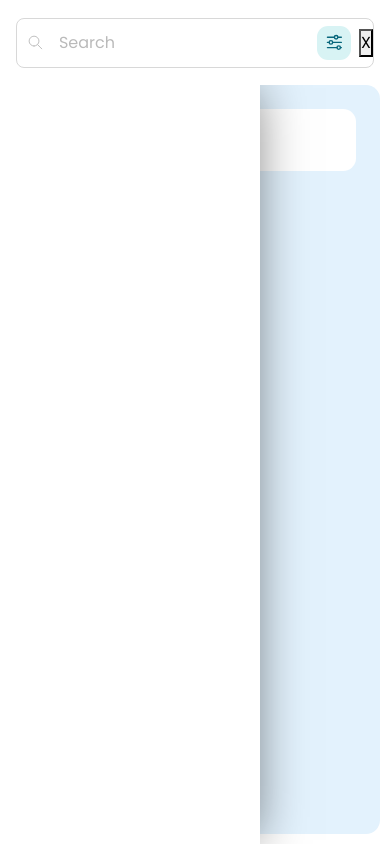
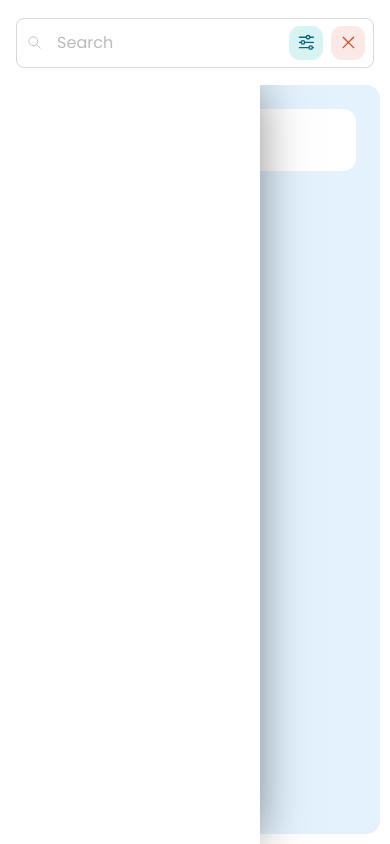
Before and after one commit to LuisEspanna/UdeSpeak-Admin, a React (Create React App) app: page / in a window 390 px wide. Both pictures are taken after a click on the button 83 px from the left and 42 px from the top of the page. Built offline with nearby package versions, Linux system fonts and the light colour scheme.

Commit message:
:lipstick: Cosmetic :: Responsive float searchbar

```diff
--- a/src/components/Button/button.scss
+++ b/src/components/Button/button.scss
@@ -56,3 +56,36 @@
         }
     }
 }
+
+.button-danger{
+    @extend .button;
+    background-color: #FBE9E7;
+
+    &:hover{
+        background: #D9491D radial-gradient(circle, transparent 1%, #D9491D 1%) center/15000%;
+        color: $white;
+    }
+
+    .icon{
+        fill: #D9491D;
+        stroke: #D9491D;
+        transition: 0.5s;
+    }
+
+    &:hover .icon{
+        transition: 0.8s;
+        fill: white;
+        stroke: white;
+    }
+
+    &-active{
+
+        background: $color-primary radial-gradient(circle, transparent 1%, $color-primary 1%) center/15000%;
+
+        .icon{
+            fill: #fff;
+            stroke: white;
+            transition: 0.5s;
+        }
+    }
+}
--- /dev/null
+++ b/src/components/icons/CloseIcon.js
@@ -0,0 +1,24 @@
+import React from 'react'
+
+export default function CloseIcon() {
+    return (
+        <svg
+            className='icon'
+            width="1.3rem"
+            height="1.3rem"
+            viewBox="0 0 24 24"
+            strokeWidth="1.5"
+            stroke="currentColor"
+            fill="none"
+            strokeLinecap="round"
+            strokeLinejoin="round"
+        >
+            <path
+                stroke="none" d="M0 0h24v24H0z"
+                fill="none">
+            </path>
+            <line x1="18" y1="6" x2="6" y2="18"></line>
+            <line x1="6" y1="6" x2="18" y2="18"></line>
+        </svg>
+    )
+}
--- a/src/components/searchBar/SearchBar.js
+++ b/src/components/searchBar/SearchBar.js
@@ -2,6 +2,7 @@ import React, { useState } from 'react'
 import Button from '../button/Button'
 import SearchIcon from '../icons/SearchIcon'
 import SettingsIcon from '../icons/SettingsIcon'
+import CloseIcon from '../icons/CloseIcon'
 import './searchbar.scss'
 
 export default function Searchbar({className}) {
@@ -32,7 +33,12 @@ export default function Searchbar({className}) {
             <Button className='mx-2'>
               <SettingsIcon className='icon' />
             </Button>
-            <button onClick={() => setActive(false)}>X</button>
+            <Button
+              className='button-danger me-2'
+              onClick={() => setActive(false)}
+            >
+              <CloseIcon/>
+            </Button>
           </div>
         </div>
       }
--- a/src/components/searchBar/searchBar.scss
+++ b/src/components/searchBar/searchBar.scss
@@ -49,6 +49,9 @@
     right: 1em;
     left: 1em;
     z-index: 201;
+    visibility: visible;
+    opacity: 1;
+    transition: 1s;
 }
 
 /* Extra small devices (phones, 600px and down) */
@@ -80,7 +83,9 @@
     }
 
     .win-searchbar{
-        display: none;
+        visibility: hidden;
+        opacity: 0;
+        transition: visibility 0s, opacity 0.5s linear;
     }
 
     .header-search-btn{
```
